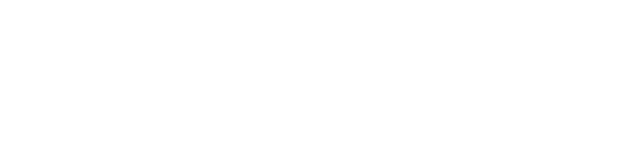
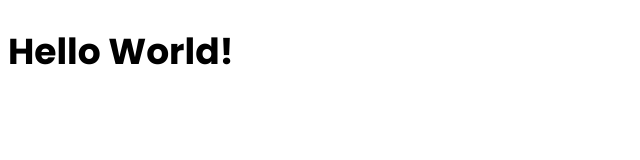
Before and after one commit to StijnvdW/frontend-mentor-url-shortening-api-landing-page, a plain HTML site: page index.html in a window 1280 px wide. Shown: the whole page, without its empty margins (0-640 px from the left). Drawn offline with Linux system fonts and the light colour scheme.

Commit message:
Style guide

```diff
--- a/index.html
+++ b/index.html
@@ -4,12 +4,16 @@
     <meta charset="UTF-8">
     <meta http-equiv="X-UA-Compatible" content="IE=edge">
     <meta name="viewport" content="width=device-width, initial-scale=1.0">
+    <link rel="icon" type="image/png" sizes="32x32" href="./images/favicon-32x32.png">
+    <link rel="preconnect" href="https://fonts.googleapis.com">
+    <link rel="preconnect" href="https://fonts.gstatic.com" crossorigin>
+    <link href="https://fonts.googleapis.com/css2?family=Poppins:wght@500;700&display=swap" rel="stylesheet">
     <link rel="stylesheet" href="style.css">
     <title>URL Shortening</title>
 </head>
 <body>
     <main>
-
+        <h1>Hello World!</h1>
     </main>
 </body>
 </html>
--- a/style.css
+++ b/style.css
@@ -0,0 +1,17 @@
+:root {
+    --prim-color-cyan: hsl(180, 66%, 49%);
+    --prim-color-dark-violet: hsl(257, 27%, 26%);
+    --sec-color-red: hsl(0, 87%, 67%);
+    --neutral-color-gray: hsl(0, 0%, 75%);
+    --neutral-color-grayish-violet: hsl(257, 7%, 63%);
+    --neutral-color-dark-blue: hsl(255, 11%, 22%);
+    --neutral-color-dark-violet: hsl(260, 8%, 14%);
+    --font-weight-medium: 500;
+    --font-weight-bold: 700;
+}
+
+body {
+    font-size: 18px;
+    font-family: 'Poppins', sans-serif;
+    font-weight: var(--font-weight-medium);
+}
```
